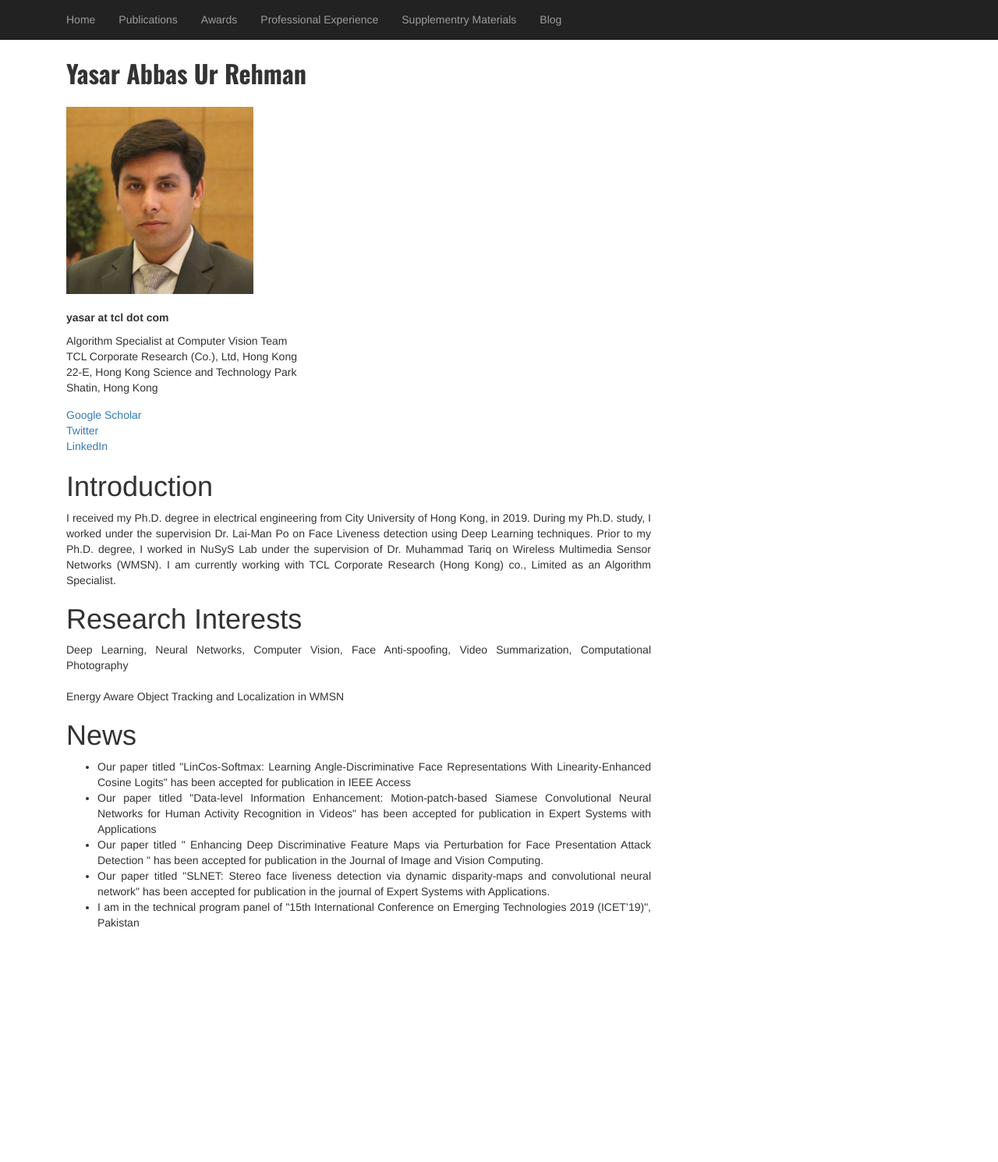
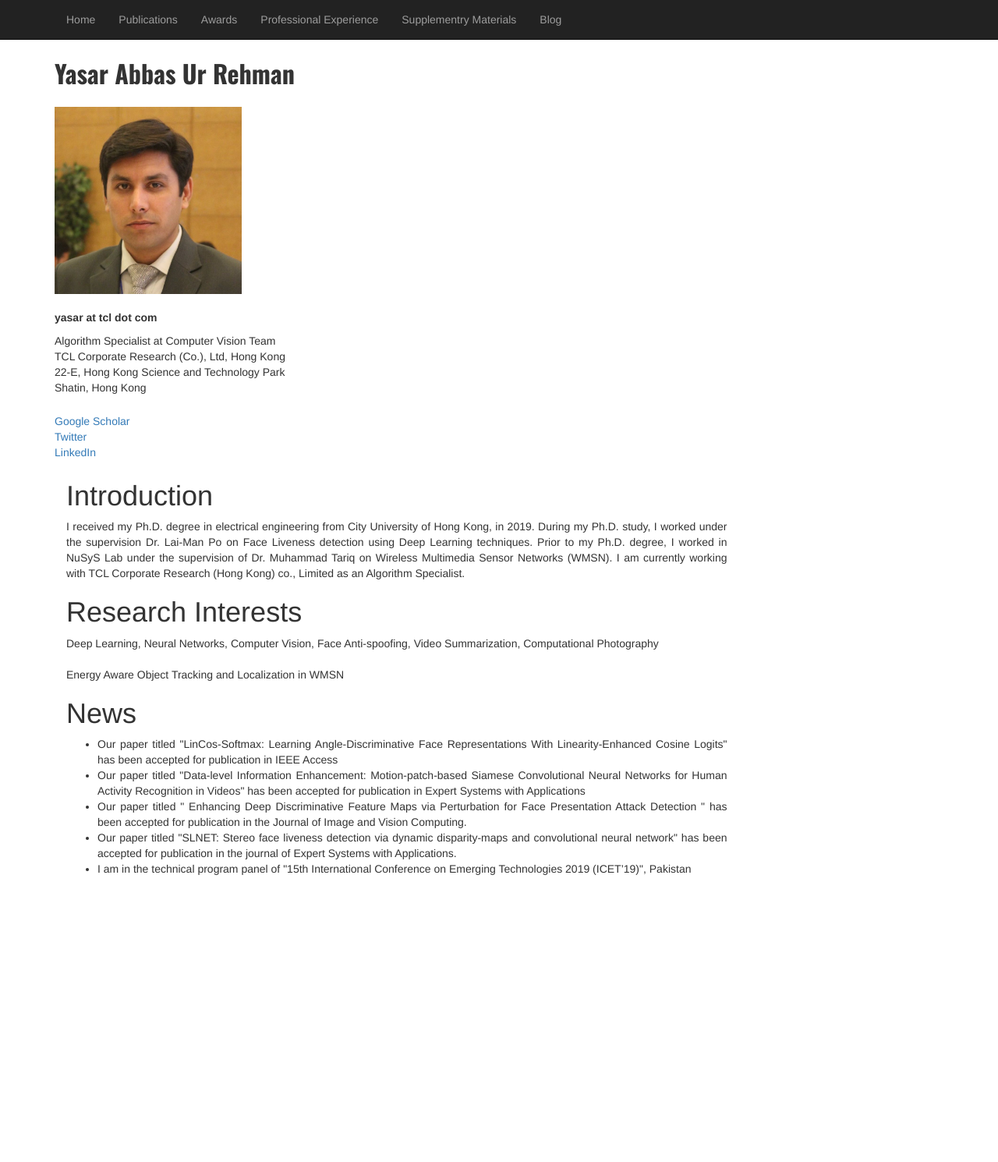
Before and after one commit to yasar-rehman/yasar, a Jekyll site: the page built from index.html, in a window 1280 px wide. Shown: the whole page at 78% size. Built offline with Jekyll 4.4.1, drawn with Linux system fonts in a browser that asks for light colours; before the commit the page ends 1193 px from its top, so only the background shows below that.

Commit message:
Update index.html

```diff
--- a/index.html
+++ b/index.html
@@ -6,8 +6,7 @@ title: yasar
 
         <div class="row">
 
-            <!-- Entries Column -->
-            <div class="col-md-8" style="height: 100vh;">
+
 
                 <!-- Main Image -->
 
@@ -27,7 +26,8 @@ title: yasar
               		<dd><a href="#">Twitter</a></dd>
              		<dd><a href="#">LinkedIn</a></dd>
             	    </div>
-
+                 <!-- Entries Column -->
+            <div class="col-md-9" style="height: 100vh;">
                 <div style="margin-top:3%; text-align:justify;">
 			<h1>Introduction</h1>
 			<p> I received my Ph.D. degree in electrical engineering from City University of Hong Kong, in 2019.
```
